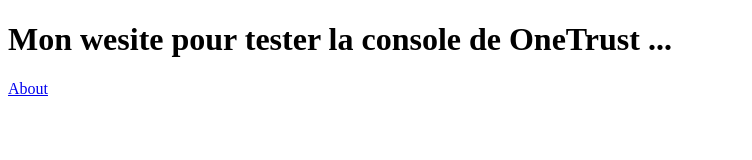
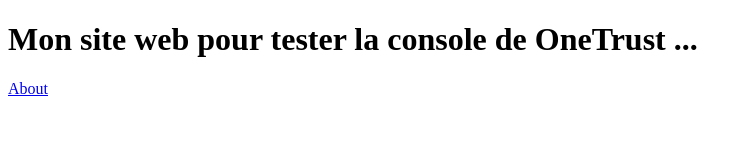
Before and after one commit to gitjmc/testconsole1trust, a website: page dist/index.html in a window 1280 px wide. Shown: the whole page, without its empty margins (0-752 px from the left). Drawn offline with Linux system fonts and the light colour scheme.

Commit message:
fix a typo

```diff
--- a/dist/index.html
+++ b/dist/index.html
@@ -18,7 +18,7 @@
 </head>
 
 <body onload="checkCookie()">
-  <h1>Mon wesite pour tester la console de OneTrust ...</h1>
+  <h1>Mon site web pour tester la console de OneTrust ...</h1>
   <a href="https://gitjmc.github.io/testconsole1trust/about">About</a>
   <!-- <a href="http://127.0.0.1:5500/dist/about.html">About</a>   -->
 </body>
```
